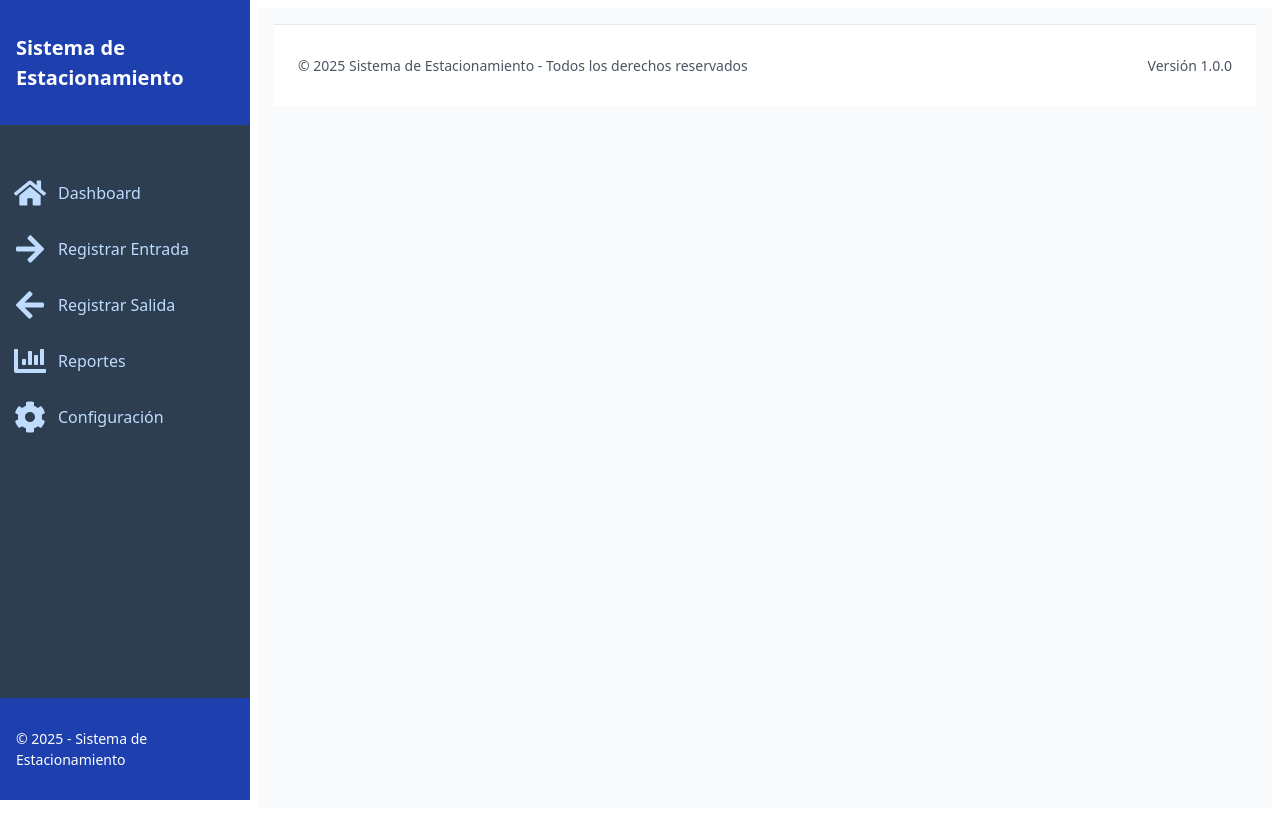
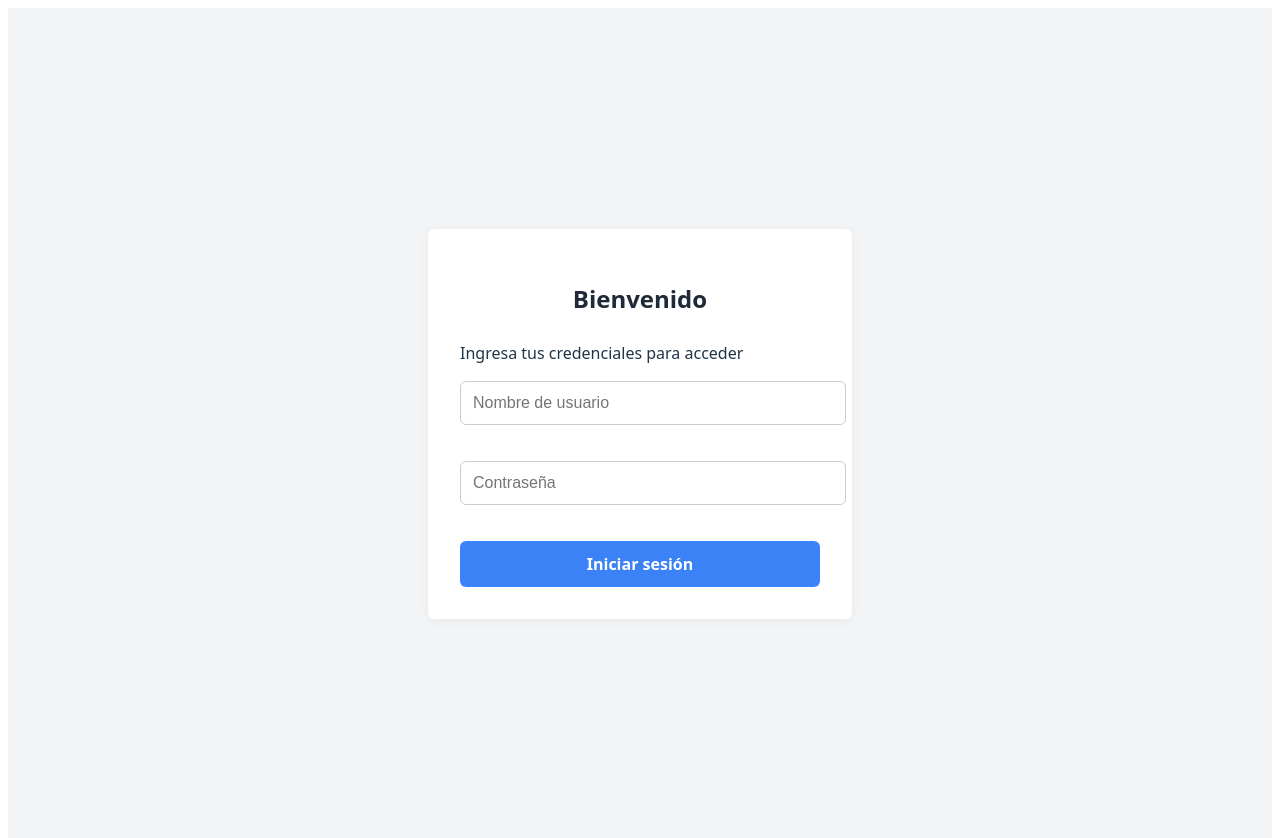
Before and after one commit to LuisBetancourt-2910/estacionamiento, a React (Vite) app: page /login in a window 1280 px wide. Shown: the top 838 px of the page. Before the commit the page ends 816 px from the top, so only its background shows below. Built offline with nearby package versions, Linux system fonts and the light colour scheme.

Commit message:
Creacion del componente login
Creacion del componente login, refactorizacion de estilos, y rutas privadas

```diff
--- a/src/App.jsx
+++ b/src/App.jsx
@@ -6,26 +6,46 @@ import VehicleEntry from './pages/VehicleEntry';
 import VehicleExit from './pages/VehicleExit';
 import Reports from './pages/Reports';
 import Settings from './pages/Settings';
+import Login from './pages/Login';
 import Footer from './components/Footer';
 import { VehicleProvider } from './context/VehicleContext';
 import { VehicleContextExitProvider } from './context/VehicleContextExit';
+import PrivateRoute from './components/PrivateRoute';
 
 const App = () => {
   return (
     <Router>
       <VehicleProvider>
-      <VehicleContextExitProvider>
-        <Layout>
+        <VehicleContextExitProvider>
           <Routes>
-            <Route path="/" element={<Dashboard />} />
-            <Route path="/entrada" element={<VehicleEntry />} />
-            <Route path="/salida" element={<VehicleExit />} />
-            <Route path="/reportes" element={<Reports />} />
-            <Route path="/configuracion" element={<Settings />} />
+            {/* Página de login sin layout */}
+            <Route path="/login" element={<Login />} />
+
+            {/* Todas las rutas protegidas usan el layout */}
+            <Route
+              path="/"
+              element={<PrivateRoute element={<Layout><Dashboard /></Layout>} />}
+            />
+            <Route
+              path="/entrada"
+              element={<PrivateRoute element={<Layout><VehicleEntry /></Layout>} />}
+            />
+            <Route
+              path="/salida"
+              element={<PrivateRoute element={<Layout><VehicleExit /></Layout>} />}
+            />
+            <Route
+              path="/reportes"
+              element={<PrivateRoute element={<Layout><Reports /></Layout>} />}
+            />
+            <Route
+              path="/configuracion"
+              element={<PrivateRoute element={<Layout><Settings /></Layout>} />}
+            />
           </Routes>
-          <Footer />
-        </Layout>
-       </VehicleContextExitProvider>
+
+
+        </VehicleContextExitProvider>
       </VehicleProvider>
     </Router>
   );
--- /dev/null
+++ b/src/components/PrivateRoute.jsx
@@ -0,0 +1,14 @@
+import React from 'react';
+import { Navigate } from 'react-router-dom';
+
+const PrivateRoute = ({ element }) => {
+  const isAuthenticated = !!localStorage.getItem('token'); // Verifica si hay un token
+
+  if (!isAuthenticated) {
+    return <Navigate to="/login" />; // Redirige al login si no está autenticado
+  }
+
+  return element; // Si está autenticado, muestra el componente que fue pasado
+};
+
+export default PrivateRoute;
--- a/src/components/Sidebar.jsx
+++ b/src/components/Sidebar.jsx
@@ -1,11 +1,17 @@
 import React from 'react';
-import { NavLink } from 'react-router-dom';
-import { FaHome, FaArrowRight, FaArrowLeft, FaChartBar, FaCog } from 'react-icons/fa';
+import { NavLink, useNavigate } from 'react-router-dom';
+import { FaHome, FaArrowRight, FaArrowLeft, FaChartBar, FaCog, FaSignOutAlt } from 'react-icons/fa';
 import '../styles/Sidebar.css';
 
 const Sidebar = () => {
+  const navigate = useNavigate();
   const activeClass = "sidebar-link-active";
   const inactiveClass = "sidebar-link";
+
+  const handleLogout = () => {
+    localStorage.removeItem('token'); // Elimina el token
+    navigate('/login');               // Redirige al login
+  };
 
   return (
     <aside className="sidebar">
@@ -19,28 +25,31 @@ const Sidebar = () => {
             <FaHome className="icon" />
             Dashboard
           </NavLink>
-
           <NavLink to="/entrada" className={({ isActive }) => isActive ? activeClass : inactiveClass}>
             <FaArrowRight className="icon" />
             Registrar Entrada
           </NavLink>
-
           <NavLink to="/salida" className={({ isActive }) => isActive ? activeClass : inactiveClass}>
             <FaArrowLeft className="icon" />
             Registrar Salida
           </NavLink>
-
           <NavLink to="/reportes" className={({ isActive }) => isActive ? activeClass : inactiveClass}>
             <FaChartBar className="icon" />
             Reportes
           </NavLink>
-
           <NavLink to="/configuracion" className={({ isActive }) => isActive ? activeClass : inactiveClass}>
             <FaCog className="icon" />
             Configuración
           </NavLink>
+
+          {/* Botón de cerrar sesión */}
+          <button className="sidebar-link logout-button" onClick={handleLogout}>
+            <FaSignOutAlt className="icon" />
+            Cerrar sesión
+          </button>
         </ul>
       </nav>
+
       <div className="sidebar-footer">
         <p className="sidebar-footer-text">&copy; {new Date().getFullYear()} - Sistema de Estacionamiento</p>
       </div>
--- a/src/layout/Layout.jsx
+++ b/src/layout/Layout.jsx
@@ -1,18 +1,16 @@
 import React from 'react';
-
 import Sidebar from '../components/Sidebar';
+import Footer from '../components/Footer';
 import '../styles/Layout.css';
 
 const Layout = ({ children }) => {
   return (
     <div className="layout-container">
       <Sidebar />
-      <div className="layout-content">
-
-        <main className="p-4">
-          {children}
-        </main>
-      </div>
+      <main className="main-content">
+        {children}
+        <Footer />
+      </main>
     </div>
   );
 };
--- /dev/null
+++ b/src/pages/Login.jsx
@@ -0,0 +1,97 @@
+import React, { useState } from 'react';
+import axios from 'axios';
+import { useNavigate } from 'react-router-dom';
+import '../styles/Login.css';
+
+const Login = () => {
+  const [username, setUsername] = useState('');
+  const [password, setPassword] = useState('');
+  const [errorMessage, setErrorMessage] = useState('');
+  const [showPassword, setShowPassword] = useState(false);
+  const [isLoading, setIsLoading] = useState(false);
+  const navigate = useNavigate();
+
+  const handleSubmit = async (e) => {
+    e.preventDefault();
+    setIsLoading(true);
+
+    try {
+      const response = await axios.post('http://localhost:3000/api/auth/login', {
+        username,
+        password
+      });
+
+      if (response.data.token) {
+        localStorage.setItem('token', response.data.token);
+        navigate('/');
+      }
+    } catch (error) {
+      setErrorMessage('Usuario o contraseña incorrectos');
+    } finally {
+      setIsLoading(false);
+    }
+  };
+
+  const togglePasswordVisibility = () => {
+    setShowPassword(!showPassword);
+  };
+
+  return (
+    <div className="login-container">
+      <div className="login-card">
+        <div className="login-header">
+          <h2>Bienvenido</h2>
+          <p>Ingresa tus credenciales para acceder</p>
+        </div>
+
+        <form onSubmit={handleSubmit}>
+          <div className="form-group">
+            <div className="input-container">
+              <span className="input-icon username-icon"></span>
+              <input
+                type="text"
+                id="username"
+                value={username}
+                onChange={(e) => setUsername(e.target.value)}
+                placeholder="Nombre de usuario"
+                required
+              />
+            </div>
+          </div>
+
+          <div className="form-group">
+            <div className="input-container">
+              <span className="input-icon password-icon"></span>
+              <input
+                type={showPassword ? 'text' : 'password'}
+                id="password"
+                value={password}
+                onChange={(e) => setPassword(e.target.value)}
+                placeholder="Contraseña"
+                required
+              />
+              <span
+                className={`toggle-password ${showPassword ? 'visible' : ''}`}
+                onClick={togglePasswordVisibility}
+              ></span>
+            </div>
+          </div>
+
+          {errorMessage && <div className="error-message">{errorMessage}</div>}
+
+          <button
+            type="submit"
+            className={`login-button ${isLoading ? 'loading' : ''}`}
+            disabled={isLoading}
+          >
+            {isLoading ? (
+              <span className="spinner"></span>
+            ) : 'Iniciar sesión'}
+          </button>
+        </form>
+      </div>
+    </div>
+  );
+};
+
+export default Login;
--- a/src/styles/Layout.css
+++ b/src/styles/Layout.css
@@ -1,28 +1,27 @@
+/* Layout.css */
+
 .layout-container {
   display: flex;
   height: 100vh;
+  overflow: hidden;
 }
 
 .sidebar {
   width: 250px;
+  min-width: 250px;
+  height: 100vh;
   background-color: #2c3e50;
-  color: white;
-  height: 100vh;
+  color: #fff;
   position: fixed;
   top: 0;
   left: 0;
+  overflow-y: auto;
 }
 
-.layout-content {
-  margin-left: 250px;
-  flex: 1;
-  display: flex;
-  flex-direction: column;
+.main-content {
+  margin-left: 250px; /* Igual al ancho del sidebar */
+  padding: 20px;
+  flex-grow: 1;
+  overflow-y: auto;
+  height: 100vh;
 }
-
-main {
-  flex: 1;
-  padding: 16px;
-  background-color: #f9fafb;
-  box-sizing: border-box;
-}
--- /dev/null
+++ b/src/styles/Login.css
@@ -0,0 +1,82 @@
+/* Variables básicas */
+:root {
+    --primary-color: #3B82F6;
+    --error-color: #EF4444;
+    --background-color: #F3F4F6;
+    --text-color: #1F2937;
+    --white: #FFFFFF;
+    --border-radius: 6px;
+  }
+
+  /* Contenedor principal */
+  .login-container {
+    display: flex;
+    align-items: center;
+    justify-content: center;
+    height: 100vh;
+    background-color: var(--background-color);
+    padding: 1rem;
+  }
+
+  /* Tarjeta de login */
+  .login-card {
+    width: 100%;
+    max-width: 360px;
+    background-color: var(--white);
+    border-radius: var(--border-radius);
+    padding: 2rem;
+    box-shadow: 0 2px 10px rgba(0, 0, 0, 0.05);
+  }
+
+  /* Título */
+  .login-card h2 {
+    margin-bottom: 1.5rem;
+    text-align: center;
+    color: var(--text-color);
+  }
+
+  /* Campos del formulario */
+  .login-card label {
+    display: block;
+    margin-bottom: 0.5rem;
+    font-weight: 500;
+    color: var(--text-color);
+  }
+
+  .login-card input {
+    width: 100%;
+    padding: 0.75rem;
+    margin-bottom: 1.25rem;
+    border: 1px solid #ccc;
+    border-radius: var(--border-radius);
+    font-size: 1rem;
+  }
+
+  /* Botón */
+  .login-card button {
+    width: 100%;
+    padding: 0.75rem;
+    background-color: var(--primary-color);
+    color: var(--white);
+    border: none;
+    border-radius: var(--border-radius);
+    font-size: 1rem;
+    font-weight: 600;
+    cursor: pointer;
+    transition: background-color 0.2s;
+  }
+
+  .login-card button:hover {
+    background-color: #2563EB;
+  }
+
+  /* Mensaje de error */
+  .error-message {
+    color: var(--error-color);
+    background-color: rgba(239, 68, 68, 0.1);
+    border-radius: var(--border-radius);
+    padding: 0.5rem;
+    text-align: center;
+    margin-bottom: 1rem;
+    font-size: 0.875rem;
+  }
--- a/src/styles/Sidebar.css
+++ b/src/styles/Sidebar.css
@@ -5,6 +5,7 @@
     min-height: 100vh;
     display: flex;
     flex-direction: column;
+    margin-left: -10px;
   }
 
   .sidebar-header {
@@ -55,3 +56,22 @@
   .sidebar-footer-text {
     font-size: 0.875rem;
   }
+
+  .logout-button {
+    background: none;
+    border: none;
+    color: inherit;
+    font: inherit;
+    cursor: pointer;
+    padding: 0.75rem 1rem;
+    width: 100%;
+    text-align: left;
+    display: flex;
+    align-items: center;
+    gap: 0.5rem;
+  }
+
+  .logout-button:hover {
+    background-color: #f8d7da;
+    color: #721c24;
+  }
```
Also changed, not shown: 1 other file (tests, documents, lock files or other folders). Lines whose indentation alone changed are shown as unchanged.
